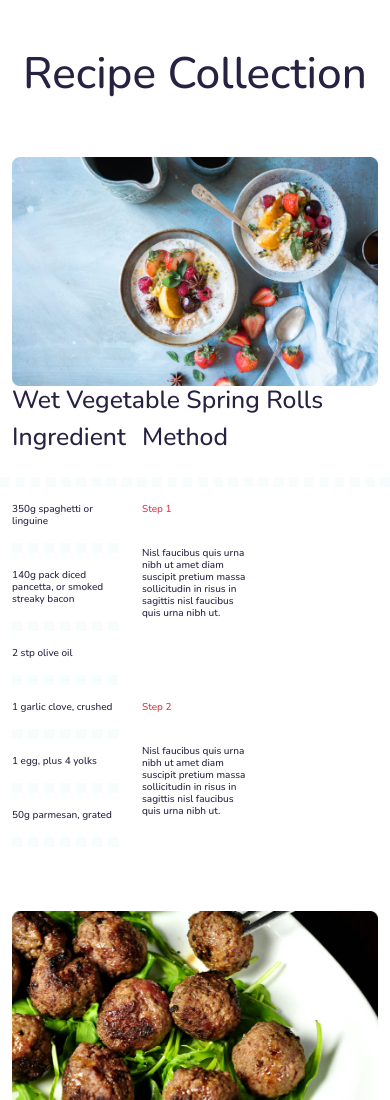
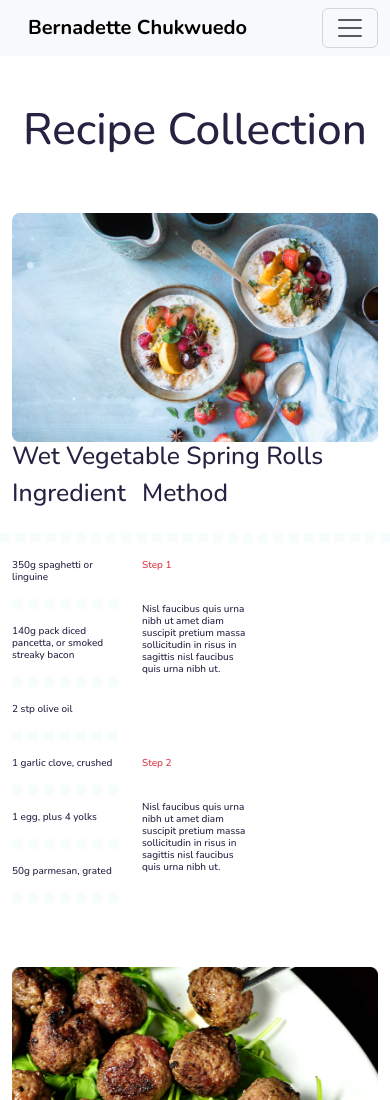
Before and after one commit to Bernadettechukwuedo/portfolioproject, a plain HTML site: page recipe.html in a window 390 px wide. Shown: the top 1100 px of the page. Drawn offline with nearby package versions, Linux system fonts and the light colour scheme.

Commit message:
updated code

```diff
--- a/recipe.html
+++ b/recipe.html
@@ -3,8 +3,8 @@
   <head>
     <meta charset="utf-8" />
     <meta http-equiv="X-UA-Compatible" content="IE=edge" />
-    <title></title>
-    <meta name="description" content="" />
+    <title>Recipe - Bernadette Chukwuedo</title>
+    <meta name="Recipee" content="A design coded from figma" />
     <link
       href="https://cdn.jsdelivr.net/npm/bootstrap@5.3.3/dist/css/bootstrap.min.css"
       rel="stylesheet"
@@ -30,6 +30,34 @@
     <link rel="stylesheet" href="/src/index.css" />
   </head>
   <body>
+    <nav class="navbar navbar-expand-lg bg-body-tertiary">
+      <div class="container-fluid">
+        <a
+          class="navbar-brand ps-3"
+          href="https://github.com/Bernadettechukwuedo/portfolioproject"
+          >Bernadette Chukwuedo</a
+        >
+        <button
+          class="navbar-toggler"
+          type="button"
+          data-bs-toggle="collapse"
+          data-bs-target="#navbarNavAltMarkup"
+          aria-controls="navbarNavAltMarkup"
+          aria-expanded="false"
+          aria-label="Toggle navigation"
+        >
+          <span class="navbar-toggler-icon"></span>
+        </button>
+        <div class="collapse navbar-collapse" id="navbarNavAltMarkup">
+          <div class="navbar-nav">
+            <a class="nav-link" aria-current="page" href="/index.html">Home</a>
+            <a class="nav-link" href="/about.html#about">About</a>
+            <a class="nav-link active" href="/recipe.html">Recipe</a>
+            <a class="nav-link" href="contact.html">Contact</a>
+          </div>
+        </div>
+      </div>
+    </nav>
     <h1 class="text-center mt-5" id="recipe">Recipe Collection</h1>
     <div class="container">
       <div class="row">
```
Also changed, not shown: about.html (+4 -6 lines), contact.html (+30 -2 lines), index.html (+1 -1 lines).
